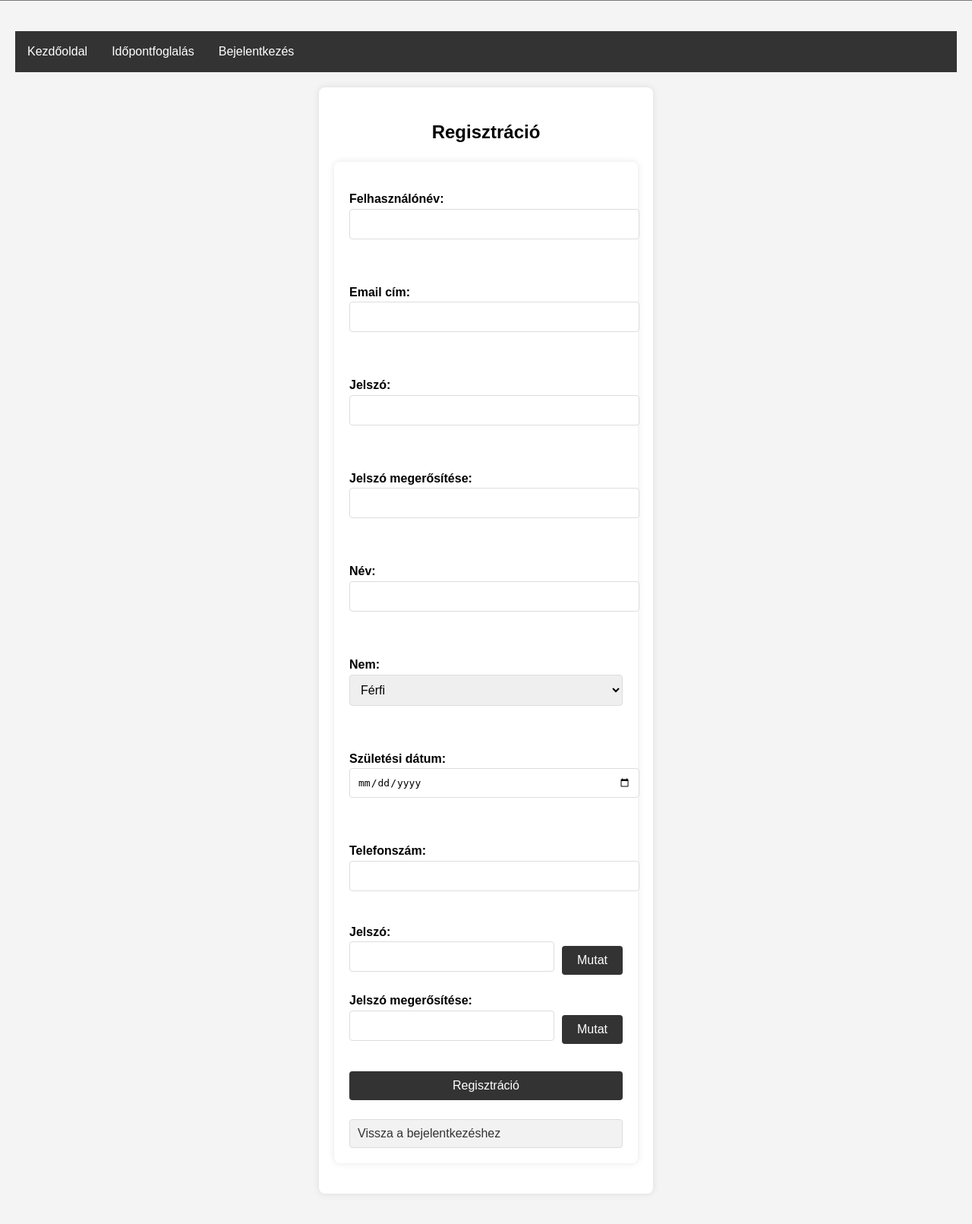
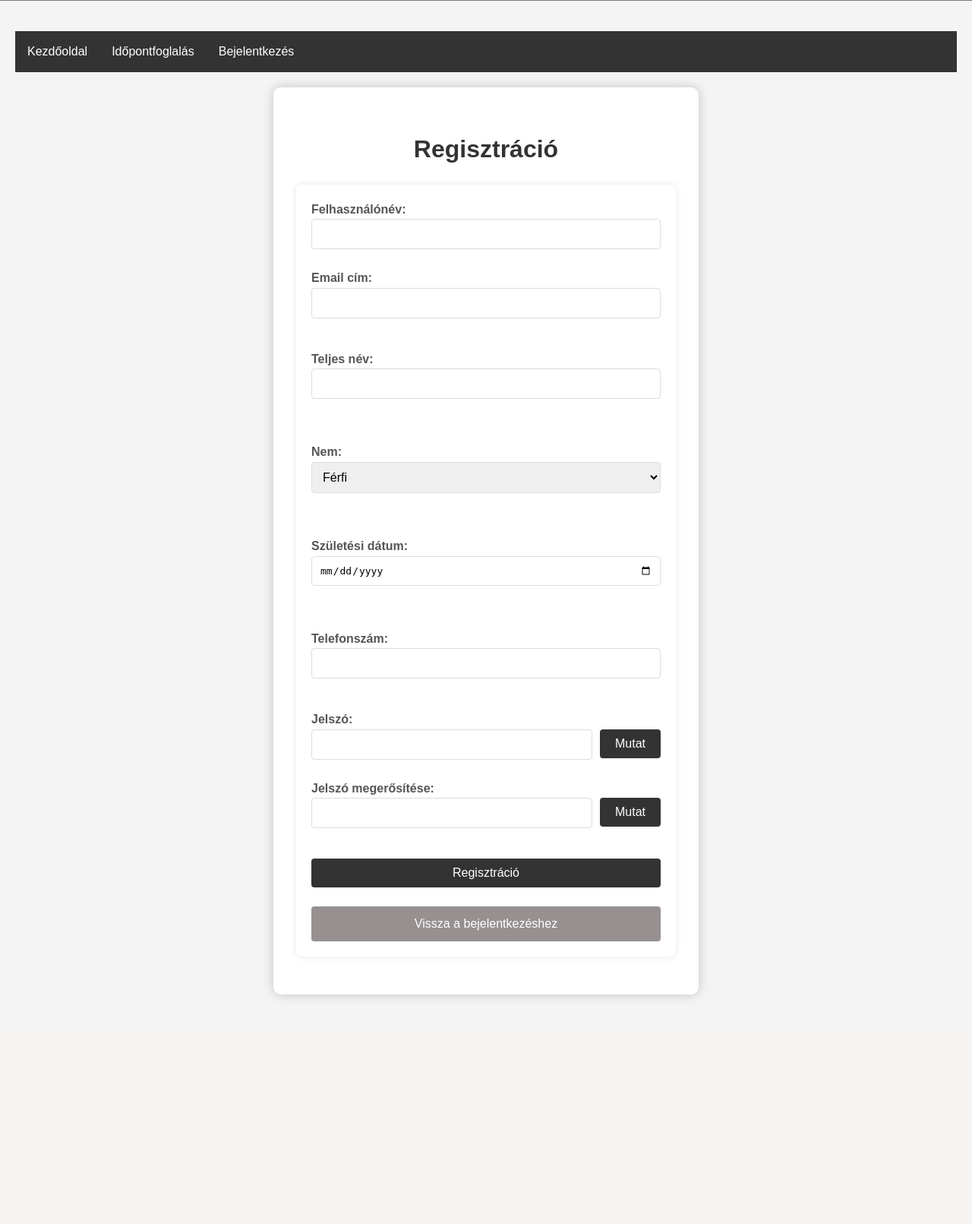
Before and after one commit to sanyopapa/Szakdolgozat, a Django app: page /register/ in a window 1280 px wide. Shown: the part 351-1962 px from the top of the page at 76% size. After the commit the page ends 1665 px from the top, so only its background shows below. Run offline with Django 5.2, Linux system fonts and the light colour scheme.

Commit message:
css bütykölés

```diff
--- a/rendelo/rendeloweboldal/forms.py
+++ b/rendelo/rendeloweboldal/forms.py
@@ -59,7 +59,7 @@ class PatientForm(forms.ModelForm):
         model = Patient
         fields = ['name', 'gender', 'birthDate', 'telecom']
 
-    name = forms.CharField(max_length=255, label='Név')
+    name = forms.CharField(max_length=255, label='Teljes név')
     gender = forms.ChoiceField(choices=[('male', 'Férfi'), ('female', 'Nő')], label='Nem')
     birthDate = forms.DateField(widget=forms.DateInput(attrs={'type': 'date'}), label='Születési dátum')
     telecom = forms.CharField(max_length=255, label='Telefonszám', required=False)
--- a/rendelo/rendeloweboldal/static/Css/style.css
+++ b/rendelo/rendeloweboldal/static/Css/style.css
@@ -113,6 +113,8 @@ button[type="button"] {
     border-radius: 4px;
     cursor: pointer;
     transition: background-color 0.3s;
+    height: 38px; /* Magasság beállítása a beviteli mezőhöz igazítva */
+    align-self: flex-start; /* Igazítás a beviteli mezőhöz */
 }
 
 button[type="button"]:hover {
@@ -403,20 +405,29 @@ section.booking input[type="date"] {
     background-color: #f9f9f9;
     border-left: 4px solid #333;
     border-radius: 4px;
+    max-width: 600px;
+    margin: 0 auto;
+}
+
+.centered {
+    text-align: center;
 }
 
 /* Regisztráció és bejelentkezés szekció stílusai */
 section.register, section.login {
     background-color: white;
-    padding: 20px;
+    padding: 30px;
     margin: 20px auto;
-    border-radius: 8px;
-    box-shadow: 0 0 10px rgba(0, 0, 0, 0.1);
-    max-width: 400px;
+    border-radius: 10px;
+    box-shadow: 0 0 15px rgba(0, 0, 0, 0.2);
+    max-width: 500px; /* Szélesebb konténer */
 }
 
 section.register h2, section.login h2 {
     text-align: center;
+    font-size: 2em;
+    margin-bottom: 20px;
+    color: #333;
 }
 
 section.register form, section.login form {
@@ -427,6 +438,8 @@ section.register form, section.login form {
 
 section.register label, section.login label {
     font-weight: bold;
+    margin-bottom: 5px;
+    color: #555;
 }
 
 section.register input, section.login input {
@@ -434,6 +447,8 @@ section.register input, section.login input {
     border: 1px solid #ddd;
     border-radius: 4px;
     font-size: 1em;
+    width: calc(100% - 22px);
+    margin-bottom: 10px;
 }
 
 section.register button, section.login button {
@@ -451,38 +466,30 @@ section.register button:hover, section.login button:hover {
     background-color: #555;
 }
 
-section.login button {
-    padding: 10px 20px;
-    border: none;
-    border-radius: 4px;
-    background-color: #333;
-    color: white;
-    font-size: 1em;
-    cursor: pointer;
-    transition: background-color 0.3s;
-}
-
-section.login button:hover {
-    background-color: #555;
-}
-
-section.login a.button-like {
+section.register .button-like, section.login .button-like {
     display: inline-block;
     padding: 10px 20px;
     border: none;
     border-radius: 4px;
-    background-color: #333;
+    background-color: #969090;
     color: white;
     font-size: 1em;
     text-align: center;
     text-decoration: none;
     cursor: pointer;
     transition: background-color 0.3s;
-    margin-left: 10px;
+    margin-top: 10px;
 }
 
-section.login a.button-like:hover {
-    background-color: #555;
+section.register .button-like:hover, section.login .button-like:hover {
+    background-color: #b9bcbe;
+}
+
+#password-error {
+    color: red;
+    font-size: 0.9em;
+    margin-top: -10px;
+    margin-bottom: 10px;
 }
 
 /* Profil kép stílusok */
--- a/rendelo/rendeloweboldal/templates/login.html
+++ b/rendelo/rendeloweboldal/templates/login.html
@@ -44,8 +44,10 @@
                 </div>
                 <div class="form-group">
                     <label for="id_password">Jelszó:</label>
+                    <div class="password-container">
                         {{ form.password }}
                         <button type="button" onclick="togglePasswordVisibility('id_password')">Mutat</button>
+                    </div>
                 </div>
                 <button type="submit">Bejelentkezés</button>
                 <a href="{% url 'register' %}" class="button-like">Regisztrálok</a>
--- a/rendelo/rendeloweboldal/templates/register.html
+++ b/rendelo/rendeloweboldal/templates/register.html
@@ -8,7 +8,6 @@
     <link rel="stylesheet" href="{% static 'css/style.css' %}">
     <link rel="icon" href="{% static 'images/favicon.webp' %}" type="image/webp">
     <script src="{% static 'js/scroll.js' %}"></script>
-
 </head>
 <body>
     <header>
@@ -39,20 +38,27 @@
             <h2>Regisztráció</h2>
             <form method="post" onsubmit="return validatePasswords()">
                 {% csrf_token %}
-                {{ user_form.as_p }}
+                <div class="form-group">
+                    <label for="{{ user_form.username.id_for_label }}">Felhasználónév:</label>
+                    {{ user_form.username }}
+                </div>
+                <div class="form-group">
+                    <label for="{{ user_form.email.id_for_label }}">Email cím:</label>
+                    {{ user_form.email }}
+                </div>
                 {{ patient_form.as_p }}
                 <div class="form-group">
-                    <label for="id_password1">Jelszó:</label>
+                    <label for="{{ user_form.password1.id_for_label }}">Jelszó:</label>
                     <div class="password-container">
                         {{ user_form.password1 }}
-                        <button type="button" onclick="togglePasswordVisibility('id_password1')">Mutat</button>
+                        <button type="button" onclick="togglePasswordVisibility('{{ user_form.password1.id_for_label }}')">Mutat</button>
                     </div>
                 </div>
                 <div class="form-group">
-                    <label for="id_password2">Jelszó megerősítése:</label>
+                    <label for="{{ user_form.password2.id_for_label }}">Jelszó megerősítése:</label>
                     <div class="password-container">
                         {{ user_form.password2 }}
-                        <button type="button" onclick="togglePasswordVisibility('id_password2')">Mutat</button>
+                        <button type="button" onclick="togglePasswordVisibility('{{ user_form.password2.id_for_label }}')">Mutat</button>
                     </div>
                 </div>
                 <div id="password-error" style="color: red;"></div>
@@ -72,8 +78,8 @@
         }
 
         function validatePasswords() {
-            var password1 = document.getElementById('id_password1').value;
-            var password2 = document.getElementById('id_password2').value;
+            var password1 = document.getElementById('{{ user_form.password1.id_for_label }}').value;
+            var password2 = document.getElementById('{{ user_form.password2.id_for_label }}').value;
             if (password1 !== password2) {
                 document.getElementById('password-error').innerText = "A két jelszó nem egyezik meg.";
                 return false;
```
Also changed, not shown: rendelo/db.sqlite3.
